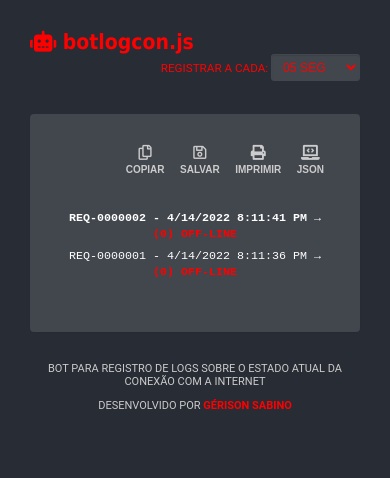
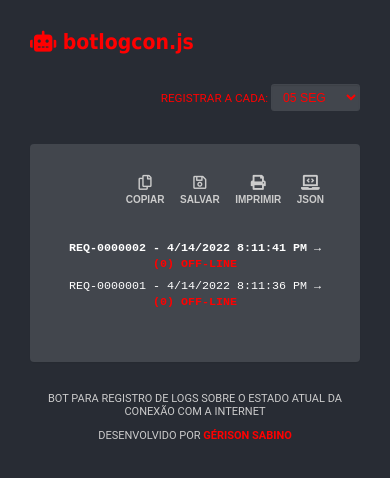
Before and after one commit to gerisonsabino/botlogcon.js, a plain HTML site: page index.html in a window 390 px wide. Drawn offline with Linux system fonts and the light colour scheme; no server answers.

Commit message:
mobile fix

```diff
--- a/css/style.css
+++ b/css/style.css
@@ -188,6 +188,14 @@ footer a:hover {
     box-shadow: inset 0 1px 1px rgba(0,0,0,.075);
 }
 
+@media (max-width: 576px) {
+    header > span {
+        width: 100%;
+        margin-top: 30px;
+        text-align: right;
+    }
+}
+
 @media print {
     html,
     body,
```
